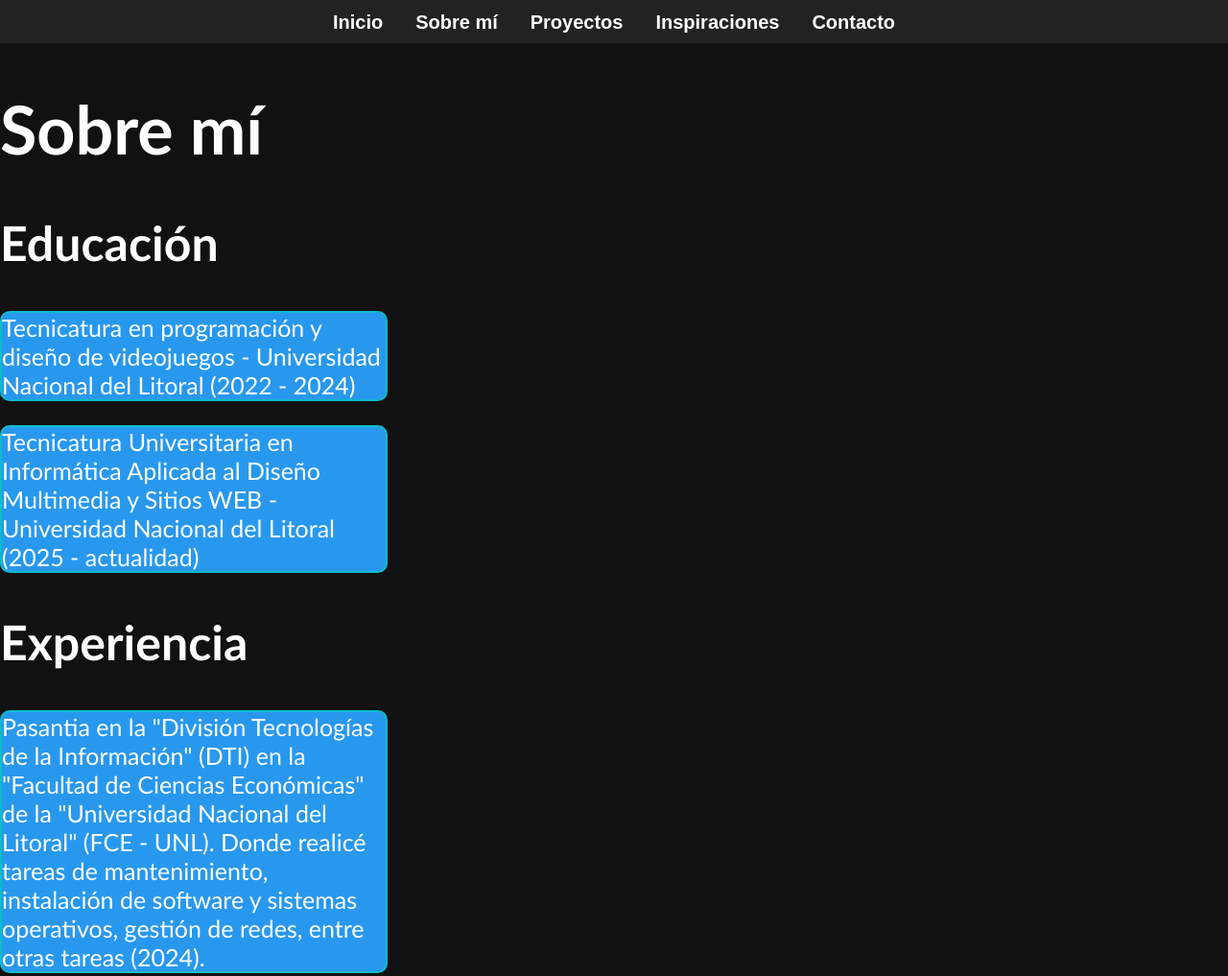
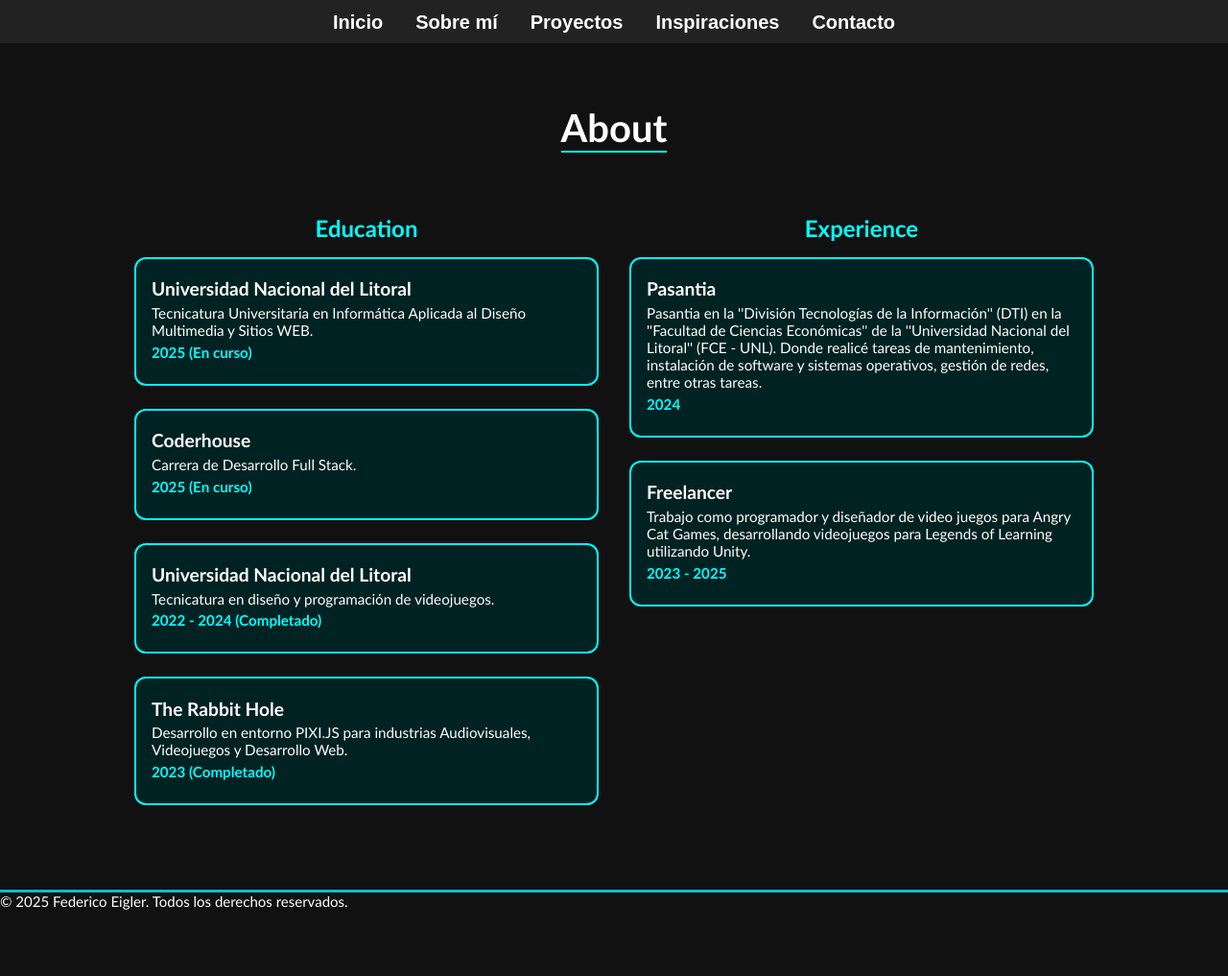
Before and after one commit to B3lko/EntregaCoder, a plain HTML site: page page/sobre-mi.html in a window 1280 px wide. Shown: the top 1017 px of the page at 96% size. After the commit the page ends 948 px from the top, so only its background shows below. Drawn offline with Linux system fonts and the light colour scheme.

Commit message:
Seccion About

```diff
--- a/page/sobre-mi.html
+++ b/page/sobre-mi.html
@@ -19,32 +19,59 @@
       </nav>
     </header>
     <main>
-      <h1>Sobre mí</h1>
-      <section>
-        <h2>Educación</h2>
-        <p class="sobre-mi-p">
-          Tecnicatura en programación y diseño de videojuegos - Universidad
-          Nacional del Litoral (2022 - 2024)
-        </p>
-        <p class="sobre-mi-p">
-          Tecnicatura Universitaria en Informática Aplicada al Diseño Multimedia
-          y Sitios WEB - Universidad Nacional del Litoral (2025 - actualidad)
-        </p>
-      </section>
-      <section>
-        <h2>Experiencia</h2>
-        <p class="sobre-mi-p">
-          Pasantia en la "División Tecnologías de la Información" (DTI) en la
-          "Facultad de Ciencias Económicas" de la "Universidad Nacional del
-          Litoral" (FCE - UNL). Donde realicé tareas de mantenimiento,
-          instalación de software y sistemas operativos, gestión de redes, entre
-          otras tareas (2024).
-        </p>
-        <p class="sobre-mi-p">
-          Trabajo como programador y diseñador de video juegos para Angry Cat
-          Games, desarrollando videojuegos para Legends of Learning utilizando
-          Unity (2023 - actualidad).
-        </p>
+      <section class="about">
+        <h2>About</h2>
+        <div class="about-grid">
+          <div class="column">
+            <h3>Education</h3>
+
+            <div class="card">
+              <h4>Universidad Nacional del Litoral</h4>
+              <p>
+                Tecnicatura Universitaria en Informática Aplicada al Diseño
+                Multimedia y Sitios WEB.
+              </p>
+              <p class="date">2025 (En curso)</p>
+            </div>
+
+            <div class="card">
+              <h4>Coderhouse</h4>
+              <p>Carrera de Desarrollo Full Stack.</p>
+              <p class="date">2025 (En curso)</p>
+            </div>
+
+            <div class="card">
+              <h4>Universidad Nacional del Litoral</h4>
+              <p>Tecnicatura en diseño y programación de videojuegos.</p>
+              <p class="date">2022 - 2024 (Completado)</p>
+            </div>
+            <div class="card">
+                <h4>The Rabbit Hole</h4>
+                <p>Desarrollo en entorno PIXI.JS para industrias Audiovisuales, Videojuegos y Desarrollo Web.</p>
+                <p class="date">2023 (Completado)</p>
+              </div>
+            </div>
+            <div class="column">
+              <h3>Experience</h3>
+
+              <div class="card">
+                <h4>Pasantia</h4>
+                <p>
+                  Pasantia en la ''División Tecnologías de la Información'' (DTI) en la ''Facultad de Ciencias Económicas'' de la ''Universidad Nacional del Litoral'' (FCE - UNL). Donde realicé tareas de mantenimiento, instalación de software y sistemas operativos, gestión de redes, entre otras tareas.
+                </p>
+                <p class="date">2024</p>
+              </div>
+
+              <div class="card">
+                <h4>Freelancer</h4>
+                <p>
+                  Trabajo como programador y diseñador de video juegos para Angry Cat Games, desarrollando videojuegos para Legends of Learning utilizando Unity.
+                </p>
+                <p class="date">2023 - 2025</p>
+              </div>
+            </div>
+          </div>
+        </div>
       </section>
     </main>
     <footer>
--- a/styles/styles.css
+++ b/styles/styles.css
@@ -1,3 +1,13 @@
+* {
+  margin: 0%;
+}
+:root {
+  --color-bg: #111;
+  --color-text: #fff;
+  --color-accent: #0ff;
+  --color-card-bg: #022;
+}
+
 .avatar {
   border-radius: 50%;
   width: 300px;
@@ -139,3 +149,98 @@ body {
 main {
   flex: 1;
 }
+
+/* ---- Seccion about ----*/
+
+.about {
+  padding: 4rem 1rem;
+  background-color: var(--color-bg);
+  color: var(--color-text);
+  text-align: center;
+  font-family: "Gill Sans", "Gill Sans MT", Calibri, "Trebuchet MS", sans-serif;
+}
+
+.about h2 {
+  font-size: 2.5rem;
+  margin-bottom: 2rem;
+  border-bottom: 2px solid var(--color-accent);
+  display: inline-block;
+}
+
+.about-grid {
+  display: grid;
+  gap: 2rem;
+  margin-top: 2rem;
+  max-width: 1000px;
+  margin-inline: auto;
+}
+
+.column h3 {
+  font-size: 1.5rem;
+  margin-bottom: 1rem;
+  color: var(--color-accent);
+}
+
+.card {
+  border: 2px solid var(--color-accent);
+  border-radius: 12px;
+  padding: 1rem;
+  background-color: var(--color-card-bg);
+  text-align: left;
+  margin-bottom: 1.5rem;
+}
+
+.card .date {
+  font-weight: bold;
+  color: var(--color-accent);
+  margin-bottom: 0.5rem;
+}
+
+.card h4 {
+  margin: 0.2rem 0;
+  font-size: 1.2rem;
+}
+
+.card p {
+  margin: 0.3rem 0;
+  font-size: 0.95rem;
+}
+
+/* ---------------- MEDIA QUERIES ---------------- */
+
+/* Smartphones (menos de 600px) */
+@media (max-width: 599px) {
+  .about-grid {
+    grid-template-columns: 1fr;
+  }
+
+  .about h2 {
+    font-size: 2rem;
+  }
+
+  .card h4 {
+    font-size: 1rem;
+  }
+
+  .card p {
+    font-size: 0.85rem;
+  }
+}
+
+/* Tablets (600px a 1023px) */
+@media (min-width: 600px) and (max-width: 1023px) {
+  .about-grid {
+    grid-template-columns: 1fr 1fr;
+  }
+
+  .about h2 {
+    font-size: 2.2rem;
+  }
+}
+
+/* PC (1024px o más) */
+@media (min-width: 1024px) {
+  .about-grid {
+    grid-template-columns: 1fr 1fr;
+  }
+}
```
